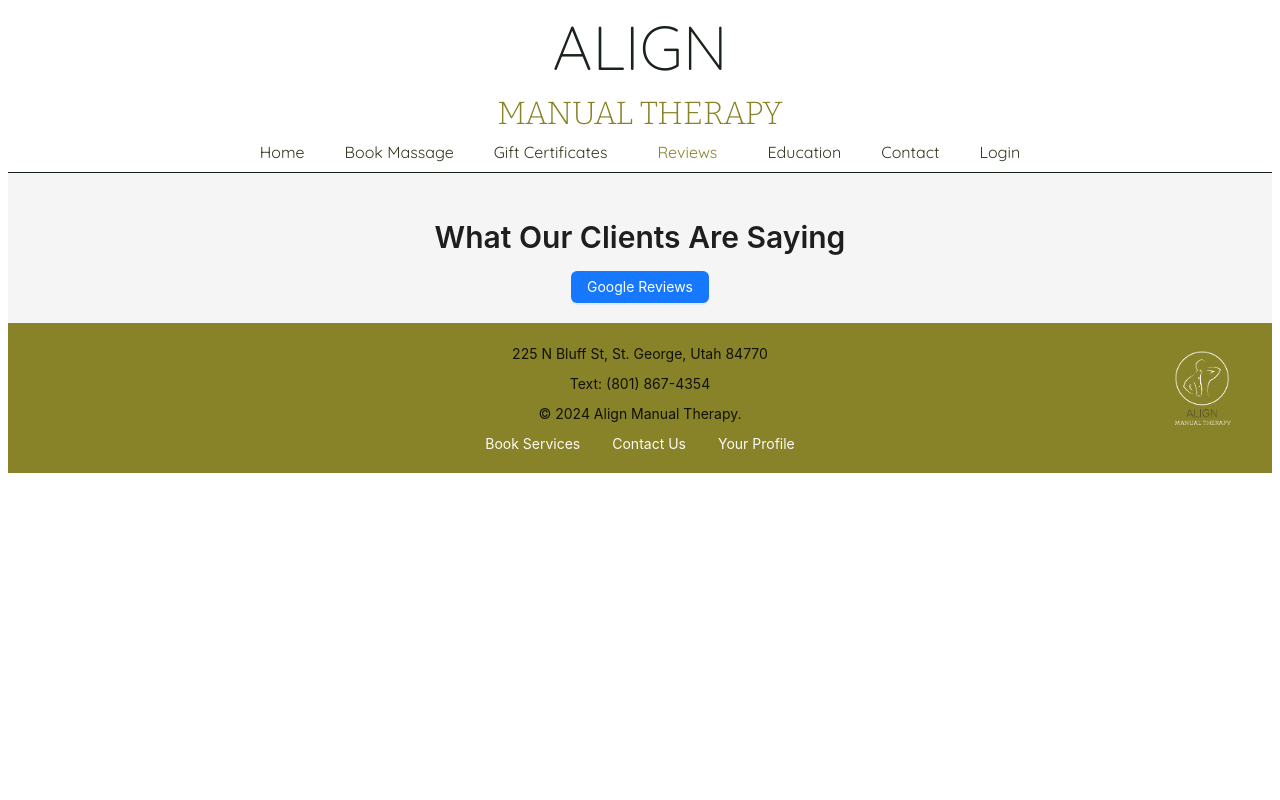
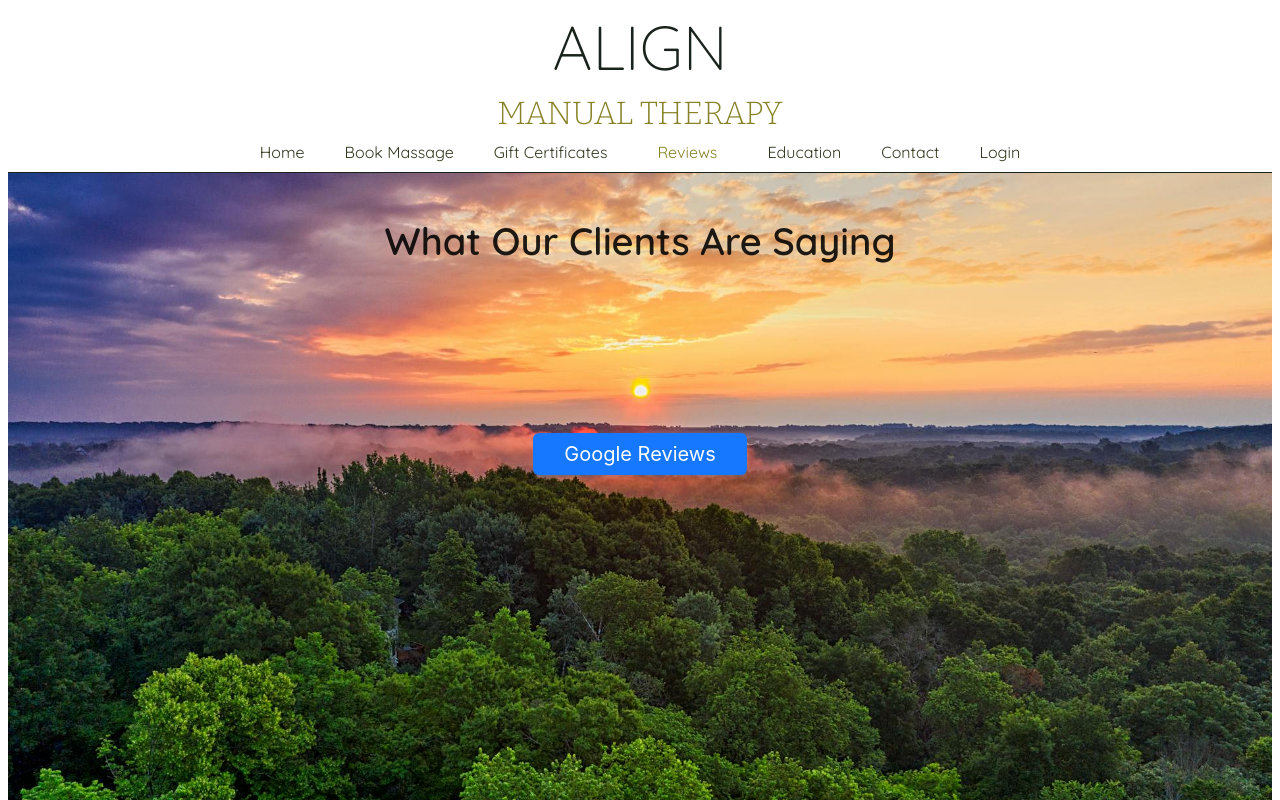
Before and after one commit to lindsay-terry/align-manual-therapy, a React (Vite) app in the folder client/: page /reviews in a window 1280 px wide. Shown: the top 800 px of the page. Built offline with nearby package versions, Linux system fonts and the light colour scheme; a web font is replaced by a local one.

Commit message:
Added image to Reviews component and edited Footer component

```diff
--- a/client/src/components/Footer.jsx
+++ b/client/src/components/Footer.jsx
@@ -35,7 +35,7 @@ export default function Footer() {
             <Row justify="center" align="middle" style={{ textAlign: 'center', position: 'relative' }}>
                 <Col xs={24}>
 
-                    <Text style={{ display: 'block', marginBottom: '8px' }}>225 N Bluff St, St. George, Utah 84770</Text>
+                    <Text style={{ display: 'block', marginBottom: '8px' }}>225 North Bluff Street, Suite #23 St. George, Utah 84770</Text>
                     <Text style={{ display: 'block', marginBottom: '8px' }}>Text: (801) 867-4354</Text>
                 </Col>
                 <Col xs={24}>
@@ -55,7 +55,7 @@ export default function Footer() {
                     />
                 </Col>
                 <Col xs={24} style={{ position: 'absolute', bottom: '20px', right: '20px' }}>
-                    <img src={alignlogo} alt="Align Manual Therapy Logo" style={{ width: '100px'}} />
+                    <img src={alignlogo} alt="Align Manual Therapy Logo" style={{ width: '100%', maxWidth: '80px' }} />
                 </Col>
 
             </Row>
--- a/client/src/endpoints/Reviews.jsx
+++ b/client/src/endpoints/Reviews.jsx
@@ -1,6 +1,8 @@
 // Import necessary dependencies from React and Ant Design
 import React, { useEffect, useState } from 'react';
 import { Button, Modal, Typography, Layout } from 'antd';
+
+import Sunset from '../assets/images/sunset.jpg';
 
 // Destructure components from Ant Design
 const { Title } = Typography;
@@ -45,12 +47,25 @@ const Reviews = () => {
 
     // Render the Reviews component
     return (
-        <Layout style={{ padding: '20px' }}>
+        <Layout style={{ padding: '20px', backgroundImage: `url(${Sunset})`,
+            backgroundSize: 'cover',
+            backgroundPosition: 'center',
+            backgroundRepeat: 'no-repeat',
+            minHeight: '100vh',
+             }}>
             <Content className="reviews-container" style={{ textAlign: 'center' }}>
-                <Title level={2}>What Our Clients Are Saying</Title>
+                <Title level={1} style={{ fontFamily: 'Quicksand',}}>What Our Clients Are Saying</Title>
 
                 {/* Button to open the modal */}
-                <Button type="primary" onClick={handleOpenModal}>
+                <Button
+                type="primary"
+                onClick={handleOpenModal}
+                style={{
+                    marginTop: '150px',
+                    padding: '20px 30px', // Adjust padding for larger size
+                    fontSize: '20px',
+                }}
+                >
                     Google Reviews
                 </Button>
 
```
Also changed, not shown: client/src/assets/images/sunset.jpg (added), 1 other file (tests, documents, lock files or other folders).
